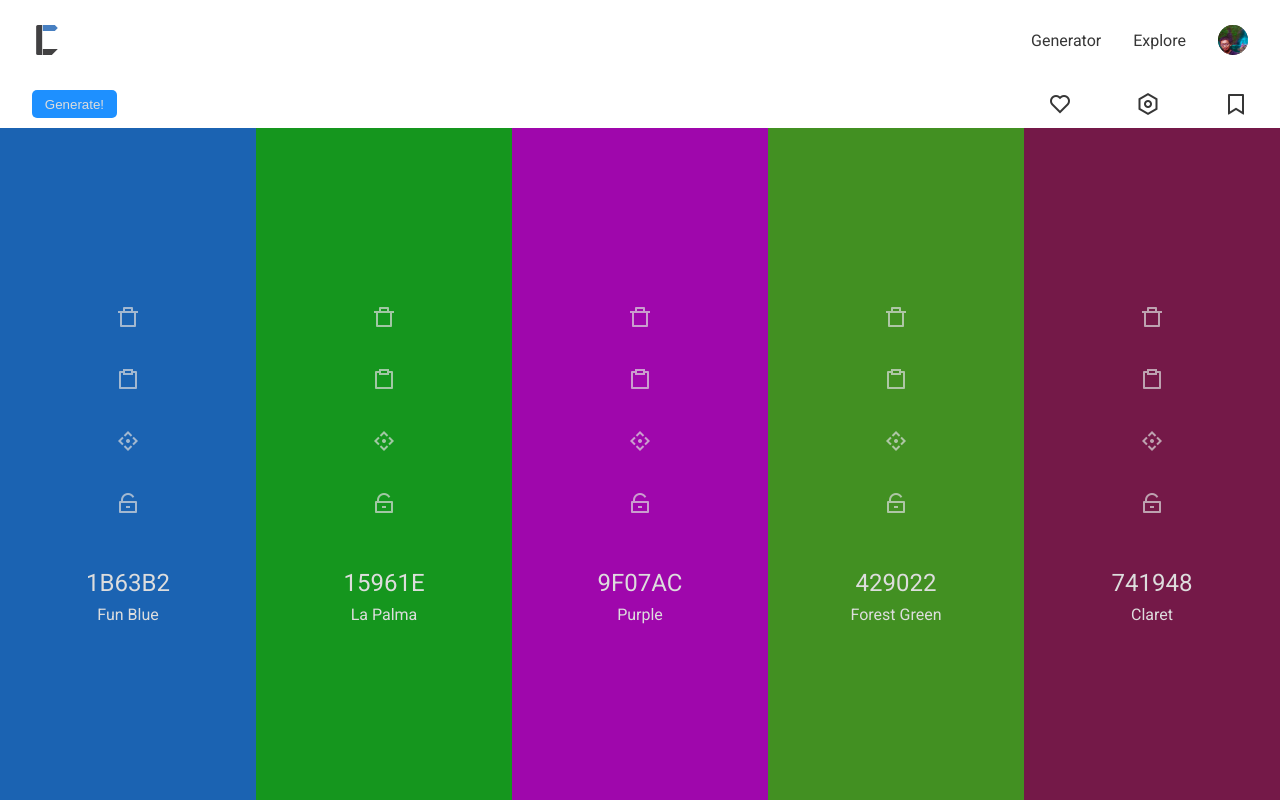
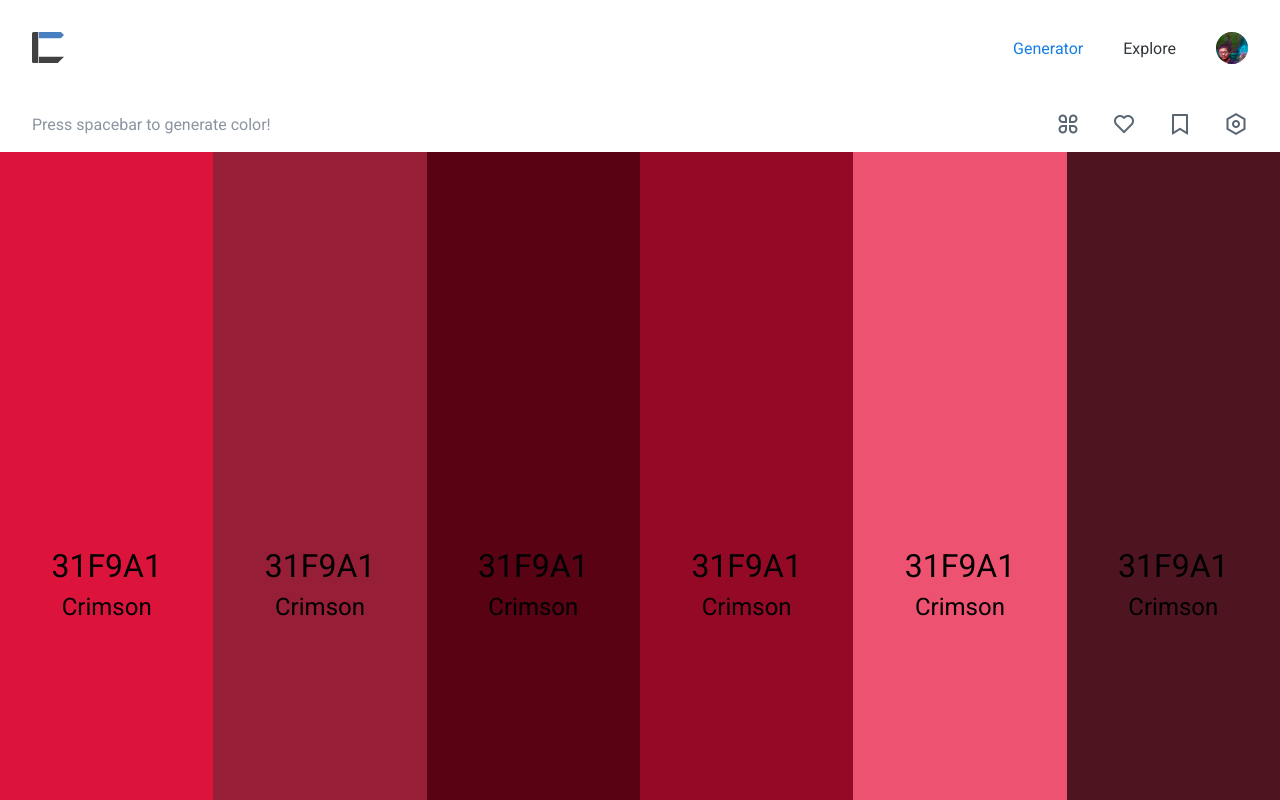
Before and after one commit to Arfitale/Colorant, a plain HTML site: page generator.html in a window 1280 px wide. Drawn offline with nearby package versions, Linux system fonts and the light colour scheme.

Commit message:
redesign generator app

```diff
--- /dev/null
+++ b/css/default.css
@@ -0,0 +1,41 @@
+li {list-style-type: none;}
+a {
+    text-decoration: none;
+    color: #202020;
+}
+
+/* BUTTON */
+button {
+    border: none;
+    cursor: pointer;
+    background-color: transparent;
+    display: flex;
+}
+
+.btn-icon {
+    font-size: 1.5rem;
+    color: #5a6572;
+}
+.btn-icon:hover {color: rgb(21, 125, 230)}
+
+.btn-md {
+    font-size: 1.5rem;
+}
+
+.nav-link {color :rgb(49, 54, 59);}
+.nav-link:hover {color:#202020}
+
+.nav-link.active {
+    color:rgb(21, 125, 230);
+}
+
+
+/* REMOVE INITIAL */
+.responsive-mobile, .mobile-flex {display: none;}
+
+/* RESPONSIVE */
+
+@media screen and (max-width: 768px) {
+    .responsive-mobile {display: block;}
+    .mobile-flex {display: flex;}
+}
--- a/generator.html
+++ b/generator.html
@@ -6,18 +6,22 @@
     <meta name="viewport" content="width=device-width, initial-scale=1.0">
     <title>Colorant - Simple color generator</title>
     <link href="https://cdn.jsdelivr.net/npm/remixicon@2.5.0/fonts/remixicon.css" rel="stylesheet">
-    <link rel="stylesheet" href="./generator.css">
-    <script src="./generatorApp.js" type="module"></script>
+    <link rel="stylesheet" href="./css/default.css">
+    <link rel="stylesheet" href="./css/generator.css">
+    <!-- <script src="./generatorApp.js" type="module"></script> -->
 </head>
 <body>
     <!-- NAVIGATION -->
     <nav class="nav">
+        <button class="btn btn-md mobile-flex">
+            <i class="ri-menu-4-line"></i>
+        </button>
         <div class="logo">
-            <img src="./assets/icon/logo.svg" alt="colorant logo">
+            <img src="./assets/icon/colorant.svg" alt="colorant logo">
         </div>
         <ul class="nav-main">
-            <li><a href="#" class="active">Generator</a></li>
-            <li><a href="#" class="active">Explore</a></li>
+            <li><a href="#" class="nav-link active">Generator</a></li>
+            <li><a href="#" class="nav-link">Explore</a></li>
             <li class="account">
                 <div class="account-ctr">
                     <img src="./assets/img/account.jpg" alt="">
@@ -26,138 +30,165 @@
         </ul>
     </nav>
 
-    <!-- TOOLS -->
+
+    <!-- GENERATOR FIELD -->
+    <div class="color-field">
         <div class="tools">
+            <div class="desc">
+                <p>Press spacebar to generate color!</p>
+            </div>
             <div class="main-tools">
-            <button class="btn btn-pad btn-primary btn-generate" data-btn-function="generator">Generate!</button>
-        </div>
-        <div class="other-tools">
-            <button class="btn btn-save" data-btn-function="save">
+                <button class="btn btn-icon btn-generate" data-btn-function="generate">
+                    <i class="ri-apps-line"></i>
+                </button>
+                <button class="btn btn-icon btn-save" data-btn-function="save">
                     <i class="ri-heart-line"></i>
                 </button>
-            <button class="btn btn-settings" data-btn-function="settings">
+                <button class="btn btn-icon btn-bookmark" data-btn-function="bookmark">
+                    <i class="ri-bookmark-line"></i>
+                </button>
+                <button class="btn btn-icon btn-settings" data-btn-function="settings">
                     <i class="ri-settings-line"></i>
-            </button>
-            <button class="btn btn-bookmark" data-btn-function="bookmark">
-                <i class="ri-bookmark-line"></i>
                 </button>
             </div>
         </div>
-
-    <!-- GENERATOR FIELD -->
-    <div class="color-field">
+        <div class="color-scheme">
             <div class="color-bar">
-            <div class="color-bg"></div>
+                <div class="color-bg"  style="background-color: crimson;"></div>
                 <div class="color-body">
                     <div class="color-tools">
-                    <button class="btn btn-md btn-remove">
+                        <button class="btn btn-md btn-color btn-remove">
                             <i class="ri-delete-bin-7-line"></i>
                         </button>
-                    <button class="btn btn-md btn-copy">
+                        <button class="btn btn-md btn-color btn-drag">
+                            <i class="ri-drag-move-line"></i>
+                        </button>
+                        <button class="btn btn-md btn-color btn-copy">
                             <i class="ri-clipboard-line"></i>
                         </button>
-                    <button class="btn btn-md btn-drag">
-                        <i class="ri-drag-move-line"></i>
-                    </button>
-                    <button class="btn btn-md btn-lock">
+                        <button class="btn btn-md btn-color btn-lock">
                             <i class="ri-lock-unlock-line"></i>
                         </button>
                     </div>
                     <div class="color-info">
-                    <div class="color-code"></div>
-                    <div class="color-name"></div>
+                        <div class="color-code">31F9A1</div>
+                        <div class="color-name">Crimson</div>
                     </div>
                 </div>
             </div>
             <div class="color-bar">
-            <div class="color-bg"></div>
+                <div class="color-bg"  style="background-color: rgb(150, 30, 54);"></div>
                 <div class="color-body">
                     <div class="color-tools">
-                    <button class="btn btn-md btn-remove">
+                        <button class="btn btn-md btn-color btn-remove">
                             <i class="ri-delete-bin-7-line"></i>
                         </button>
-                    <button class="btn btn-md btn-copy">
+                        <button class="btn btn-md btn-color btn-drag">
+                            <i class="ri-drag-move-line"></i>
+                        </button>
+                        <button class="btn btn-md btn-color btn-copy">
                             <i class="ri-clipboard-line"></i>
                         </button>
-                    <button class="btn btn-md btn-drag">
-                        <i class="ri-drag-move-line"></i>
-                    </button>
-                    <button class="btn btn-md btn-lock">
+                        <button class="btn btn-md btn-color btn-lock">
                             <i class="ri-lock-unlock-line"></i>
                         </button>
                     </div>
                     <div class="color-info">
-                    <div class="color-code"></div>
-                    <div class="color-name"></div>
+                        <div class="color-code">31F9A1</div>
+                        <div class="color-name">Crimson</div>
                     </div>
                 </div>
             </div>
             <div class="color-bar">
-            <div class="color-bg"></div>
+                <div class="color-bg"  style="background-color: rgb(88, 2, 20);"></div>
                 <div class="color-body">
                     <div class="color-tools">
-                    <button class="btn btn-md btn-remove">
+                        <button class="btn btn-md btn-color btn-remove">
                             <i class="ri-delete-bin-7-line"></i>
                         </button>
-                    <button class="btn btn-md btn-copy">
+                        <button class="btn btn-md btn-color btn-drag">
+                            <i class="ri-drag-move-line"></i>
+                        </button>
+                        <button class="btn btn-md btn-color btn-copy">
                             <i class="ri-clipboard-line"></i>
                         </button>
-                    <button class="btn btn-md btn-drag">
-                        <i class="ri-drag-move-line"></i>
-                    </button>
-                    <button class="btn btn-md btn-lock">
+                        <button class="btn btn-md btn-color btn-lock">
                             <i class="ri-lock-unlock-line"></i>
                         </button>
                     </div>
                     <div class="color-info">
-                    <div class="color-code"></div>
-                    <div class="color-name"></div>
+                        <div class="color-code">31F9A1</div>
+                        <div class="color-name">Crimson</div>
                     </div>
                 </div>
             </div>
             <div class="color-bar">
-            <div class="color-bg"></div>
+                <div class="color-bg"  style="background-color: rgb(148, 10, 38);"></div>
                 <div class="color-body">
                     <div class="color-tools">
-                    <button class="btn btn-md btn-remove">
+                        <button class="btn btn-md btn-color btn-remove">
                             <i class="ri-delete-bin-7-line"></i>
                         </button>
-                    <button class="btn btn-md btn-copy">
+                        <button class="btn btn-md btn-color btn-drag">
+                            <i class="ri-drag-move-line"></i>
+                        </button>
+                        <button class="btn btn-md btn-color btn-copy">
                             <i class="ri-clipboard-line"></i>
                         </button>
-                    <button class="btn btn-md btn-drag">
-                        <i class="ri-drag-move-line"></i>
-                    </button>
-                    <button class="btn btn-md btn-lock">
+                        <button class="btn btn-md btn-color btn-lock">
                             <i class="ri-lock-unlock-line"></i>
                         </button>
                     </div>
                     <div class="color-info">
-                    <div class="color-code"></div>
-                    <div class="color-name"></div>
+                        <div class="color-code">31F9A1</div>
+                        <div class="color-name">Crimson</div>
                     </div>
                 </div>
             </div>
             <div class="color-bar">
-            <div class="color-bg"></div>
+                <div class="color-bg"  style="background-color: rgb(238, 82, 113);"></div>
                 <div class="color-body">
                     <div class="color-tools">
-                    <button class="btn btn-md btn-remove">
+                        <button class="btn btn-md btn-color btn-remove">
                             <i class="ri-delete-bin-7-line"></i>
                         </button>
-                    <button class="btn btn-md btn-copy">
+                        <button class="btn btn-md btn-color btn-drag">
+                            <i class="ri-drag-move-line"></i>
+                        </button>
+                        <button class="btn btn-md btn-color btn-copy">
                             <i class="ri-clipboard-line"></i>
                         </button>
-                    <button class="btn btn-md btn-drag">
-                        <i class="ri-drag-move-line"></i>
-                    </button>
-                    <button class="btn btn-md btn-lock">
+                        <button class="btn btn-md btn-color btn-lock">
                             <i class="ri-lock-unlock-line"></i>
                         </button>
                     </div>
                     <div class="color-info">
-                    <div class="color-code"></div>
-                    <div class="color-name"></div>
+                        <div class="color-code">31F9A1</div>
+                        <div class="color-name">Crimson</div>
+                    </div>
+                </div>
+            </div>
+            <div class="color-bar">
+                <div class="color-bg"  style="background-color: rgb(78, 21, 33);"></div>
+                <div class="color-body">
+                    <div class="color-tools">
+                        <button class="btn btn-md btn-color btn-remove">
+                            <i class="ri-delete-bin-7-line"></i>
+                        </button>
+                        <button class="btn btn-md btn-color btn-drag">
+                            <i class="ri-drag-move-line"></i>
+                        </button>
+                        <button class="btn btn-md btn-color btn-copy">
+                            <i class="ri-clipboard-line"></i>
+                        </button>
+                        <button class="btn btn-md btn-color btn-lock">
+                            <i class="ri-lock-unlock-line"></i>
+                        </button>
+                    </div>
+                    <div class="color-info">
+                        <div class="color-code">31F9A1</div>
+                        <div class="color-name">Crimson</div>
+                    </div>
                 </div>
             </div>
         </div>
--- a/modules/UI.js
+++ b/js/modules/UI.js
@@ -5,8 +5,8 @@ import {hook} from "./hook.js";
 
 ntc.init();
 
-const darkColorMode = "#202020";
-const lightColorMode = "#dddddd";
+const darkColorMode = "#101010";
+const lightColorMode = "#eeeeee";
 
 
 export function updateUI(colorBar, hexColor) {
--- /dev/null
+++ b/sass/generator.scss
@@ -0,0 +1,157 @@
+@import url('https://fonts.googleapis.com/css2?family=Roboto&display=swap');
+@import "./mixin";
+@import "./var";
+
+
+* {
+    box-sizing: border-box;
+    margin: 0;
+    padding: 0;
+}
+
+body {
+    font-family: "Roboto", sans-serif;
+}
+
+
+
+// NAV
+.nav {
+    @include dimension(100%, auto);
+    @include flex(row, space-between, center, 2rem);
+    position: relative;
+    padding: $whiteSpaceDesktop;
+
+    .logo {
+        @include dimension(2rem, 2rem);
+        img {@include dimension(100%)};
+    }
+
+    .nav-main {
+        @include flex($gap: 2.5rem, $ai: center);
+
+        .account {
+            @include dimension(2rem, 2rem);
+
+            .account-ctr {
+                @include dimension(100%, 100%);
+                border-radius: 50%;
+                background-color: $secondaryCol;
+                img {@include dimension(100%,100%); border-radius: 50%;}
+            }
+        }
+    }
+}
+
+// COLOR FIELD
+.color-field {
+    @include dimension(100%, $CFHeightTemp);
+    @include flex($direction: column);
+
+    .tools {
+        @include dimension(100%);
+        @include flex($jc: space-between, $ai: center);
+        padding: 1rem $whiteSpaceDesktop;
+
+        .desc {
+            p {color: $secondaryCol}
+        }
+
+        .main-tools {
+            @include flex($ai: center, $gap: $whiteSpaceDesktop);
+        }
+    }
+
+    .color-scheme {
+        @include dimension(100%, 100%);
+        @include flex($direction: row);
+        .color-bar {
+            @include dimension($height: 100%);
+            position: relative;
+            flex: 1;
+
+
+            .color-bg {
+                position: absolute;
+                @include dimension(100%, 100%);
+                pointer-events: none;
+                z-index: 0;
+            }
+
+            .color-body {
+                @include dimension(100%, 100%);
+                @include flex(column, center, center, 3rem);
+                position: absolute;
+                &:hover .color-tools {opacity: 1;}
+
+                .color-tools {
+                    @include flex(column, center, center, 1.5rem);
+                    opacity: 0;
+                }
+
+                .color-info {
+                    @include flex(column, center, center, .5rem);
+                    .color-code {
+                        font-size: 2rem;
+                    }
+                    .color-name {font-size: 1.5rem;}
+                }
+            }
+        }
+    }
+}
+
+// RESPONSIVE ELEMENT //
+
+@media screen and (max-width: 768px) {
+    .nav {
+        padding: $whiteSpaceMobile;
+        .logo {display: none;}
+        .nav-main {
+            li:not(.account) {display: none;}
+        }
+    }
+
+    .color-field {
+        @include dimension($height: $CFHeightTempMobile);
+        flex-direction: column-reverse;
+        .tools {
+            padding: $whiteSpaceMobile;
+            justify-content: center;
+
+            .main-tools {
+                justify-content: center;
+                gap: 55%;
+            }
+
+            .desc {display: none;}
+        }
+
+        .color-scheme {
+            @include flex(column, flex-start, stretch);
+            .color-bar {
+                @include dimension(100%);
+
+                .color-body {
+                    @include flex(row-reverse, space-between, center);
+                    padding: $whiteSpaceMobile;
+
+                    .color-tools {
+                        @include flex(row, center, center, 1.5rem);
+                        opacity: 1;
+
+                        .btn-drag {
+                            display: none;
+                        }
+                    }
+
+                    .color-info {
+                        .color-code {font-size: 1.5rem}
+                        .color-name {display: none;}
+                    }
+                }
+            }
+
+        }
+    }
+}
```
Also changed, not shown: sass/_mixin.scss (added, +12 -0 lines), sass/_var.scss (added, +10 -0 lines), assets/icon/Colorant.svg (added), css/generator.css (added), design/Desktop/Generator.png (deleted), design/Desktop/Home.png (deleted), generator.css, js/generatorApp.js (renamed from generatorApp.js), js/modules/generator.js (renamed from modules/generator.js), js/modules/hook.js (renamed from modules/hook.js), js/modules/ntc.js (renamed from modules/ntc.js), js/modules/tinyColor.js (renamed from modules/tinyColor.js), 2 other files. Lines whose indentation alone changed are shown as unchanged.
